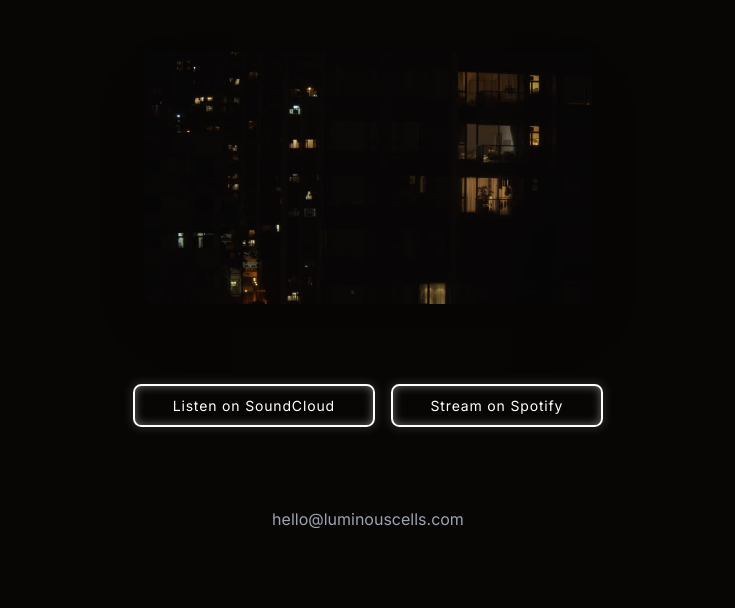
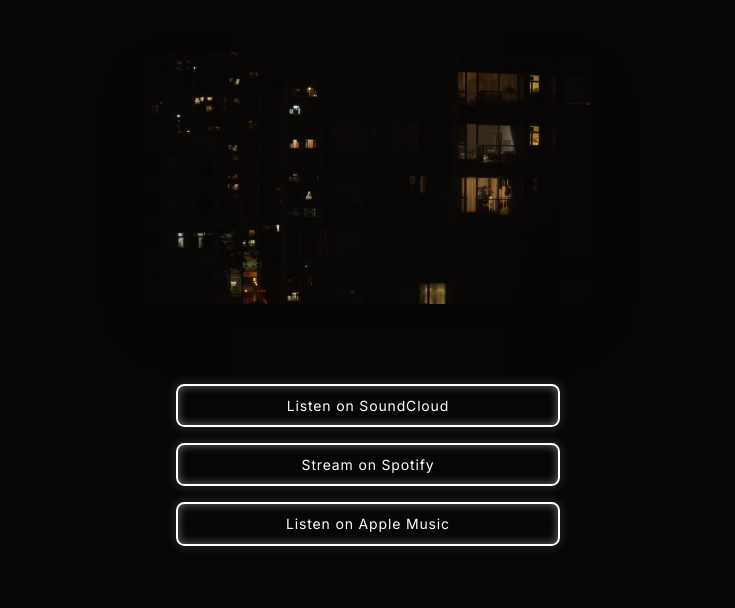
Before and after one commit to quinqu/quinqu.github.io, a plain HTML site: page index.html in a window 1280 px wide. Shown: the part 164-772 px from the top of the page, without its empty margins (272-1007 px from the left). Drawn offline with nearby package versions, Linux system fonts and the light colour scheme; grey boxes are pictures that could not be loaded; a web font is replaced by a local one.

Commit message:
add apple music url

```diff
--- a/index.html
+++ b/index.html
@@ -33,14 +33,18 @@
         </div>
 
         <!-- Music Links -->
-        <div class="flex flex-row items-center justify-center space-x-4 w-full">
+        <div class="flex flex-col items-center justify-center space-y-4 w-full">
             <a href="https://soundcloud.com/softttt"
-            class="button-glow inline-block text-center font-extralight">
+            class="button-glow inline-block text-center font-extralight w-96 py-4">
                 Listen on SoundCloud
             </a>
             <a href="https://open.spotify.com/artist/2mau55UyzWAYJkT5fN1tKU"
-            class="button-glow inline-block text-center font-extralight">
+            class="button-glow inline-block text-center font-extralight w-96 py-4">
                 Stream on Spotify
+            </a>
+            <a href="https://music.apple.com/ca/artist/luminous-cells/1789784037"
+            class="button-glow inline-block text-center font-extralight w-96 py-4">
+                Listen on Apple Music
             </a>
         </div>
 
```
